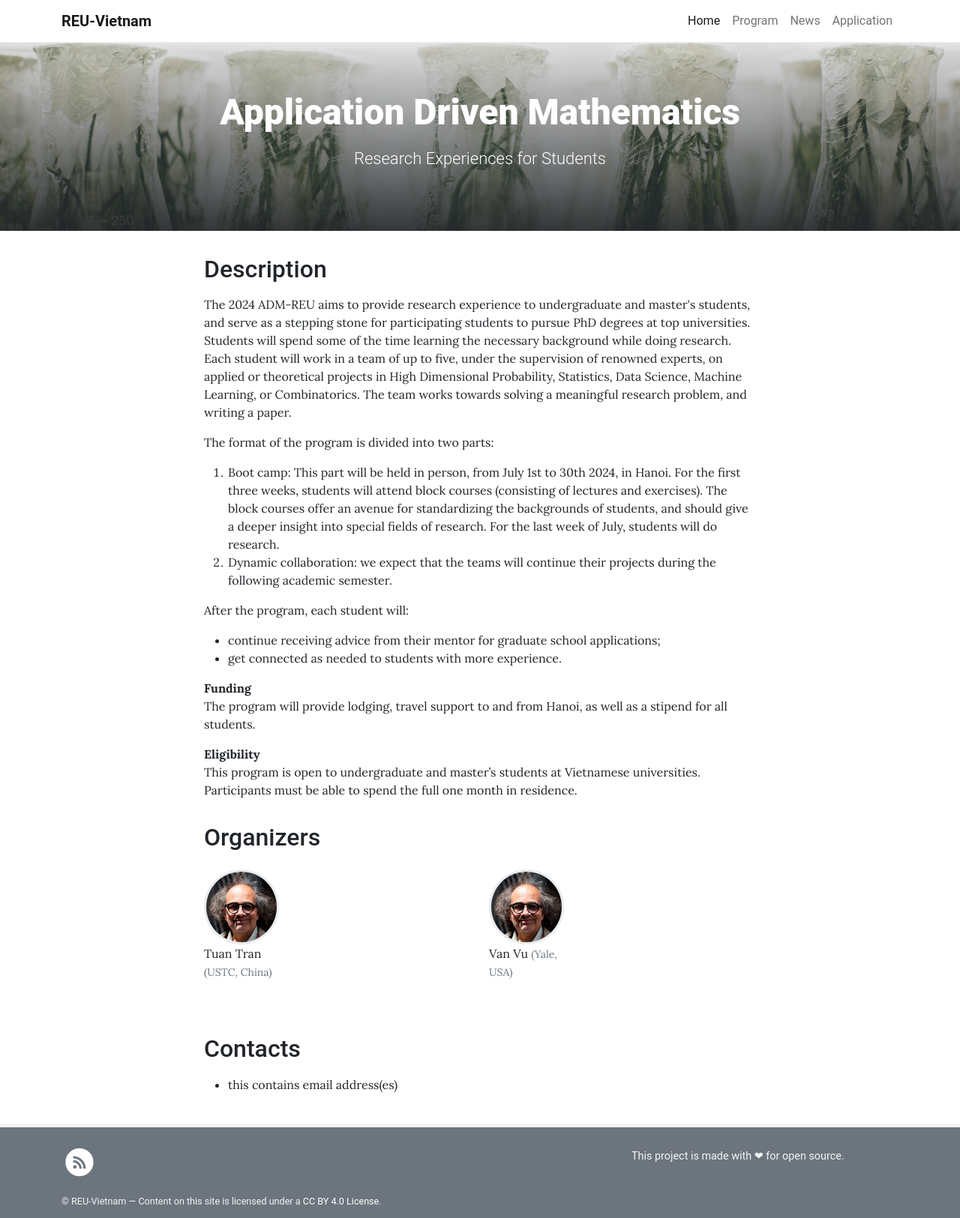
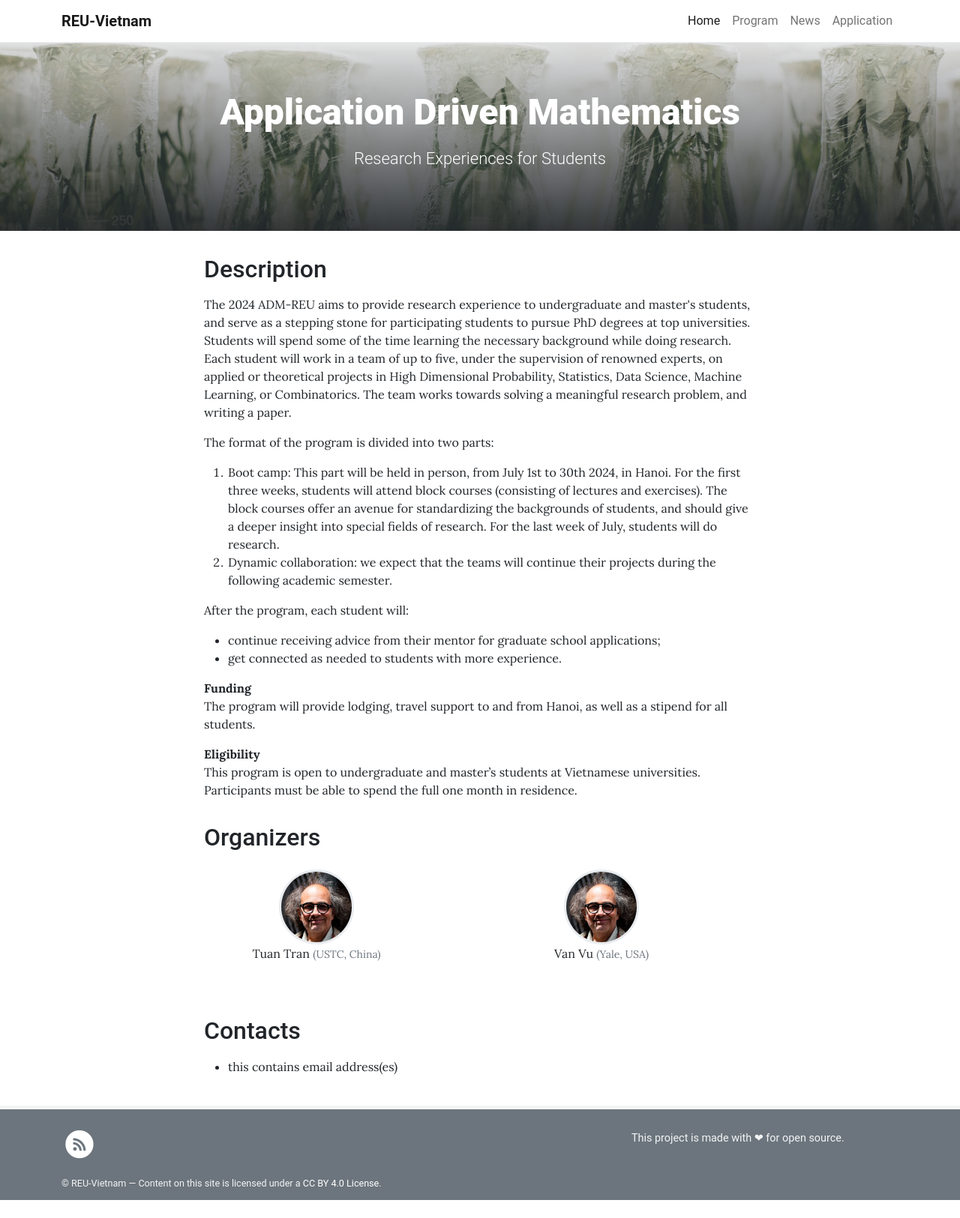
Before and after one commit to adm-vietnam/adm-vietnam.github.io, a Jekyll site: the page built from pages/home.md, in a window 1280 px wide. Shown: the whole page at 75% size. Built offline with Jekyll 4.4.1, drawn with Linux system fonts in a browser that asks for light colours; after the commit the page ends 1601 px from its top, so only the background shows below that.

Commit message:
Update home.md

```diff
--- a/pages/home.md
+++ b/pages/home.md
@@ -45,7 +45,7 @@ one month in residence.
 <div class="row cards mt-4">
 {% for member in site.data.Organizers %}
   <div class="d-flex team-member col-md-6">
-    <div class="flex-shrink-0 me-3">
+    <div class="flex-shrink-0 me-3" style="width: 300px;">
       <div style="position: relative;display: flex;justify-content: center;flex-wrap: wrap;flex-direction: column;align-items: center;">
         {% if member.image %}
         <img src="{{ member.image | relative_url }}" alt="{{ member.name }}">
```
